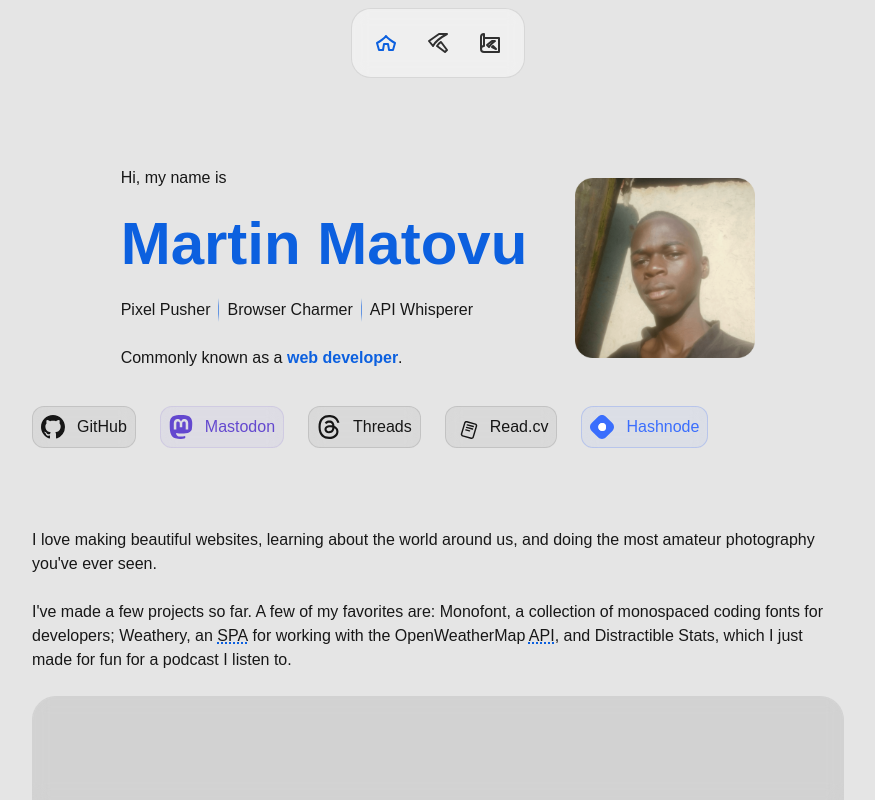
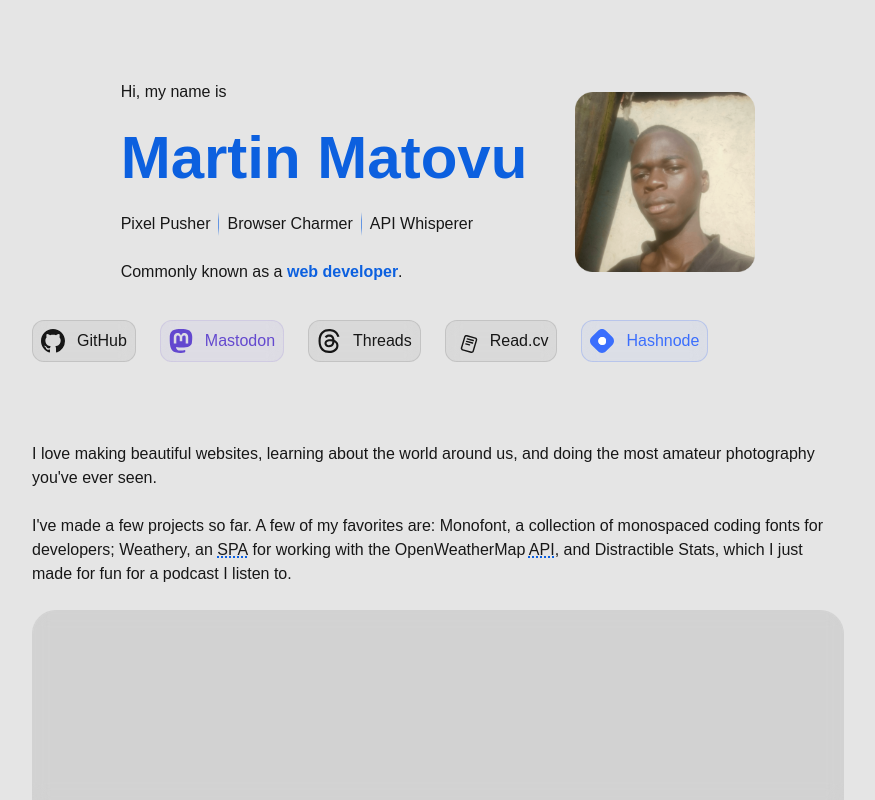
Before and after one commit to matovius/martin, a SvelteKit app: page / in a window 1280 px wide. Shown: the whole page, without its empty margins (202-1077 px from the left). Built offline with nearby package versions, Linux system fonts and the light colour scheme.

Commit message:
Hide header

```diff
--- a/src/routes/+layout.svelte
+++ b/src/routes/+layout.svelte
@@ -13,7 +13,7 @@
 </script>
 
 <div id="root" class="app">
-	<header class="header">
+	<header class="header" style="display: none;">
 		<div>
 			<div class="nav-wrapper">
 				<nav class="navigation">
```
